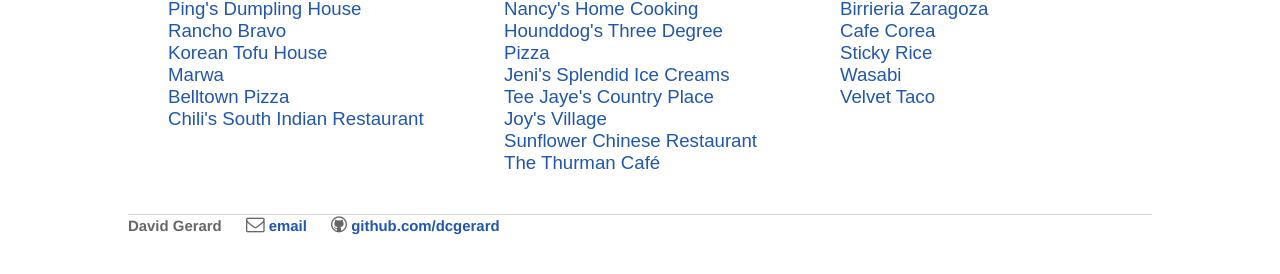
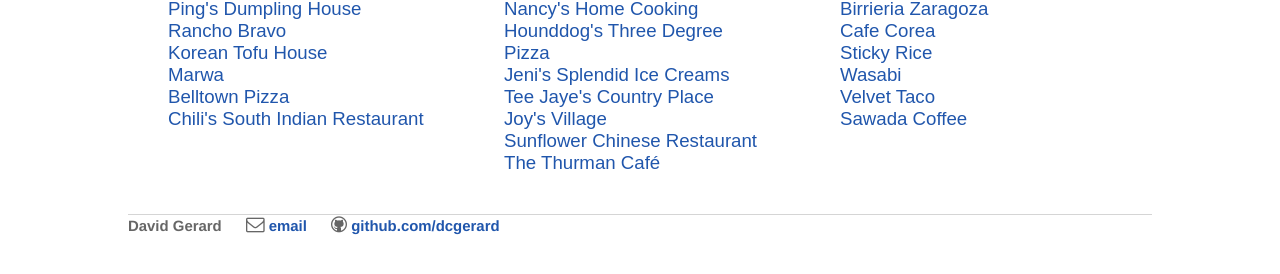
Before and after one commit to dcgerard/dcgerard.github.io, a Jekyll site: the page built from about/index.html, in a window 1280 px wide. Shown: the part 514-788 px from the top of the page. Built offline with Jekyll 4.4.1, drawn with Linux system fonts in a browser that asks for light colours.

Commit message:
added sawada coffee

```diff
--- a/about/index.html
+++ b/about/index.html
@@ -49,5 +49,8 @@ category: about
     <a href="https://www.yelp.com/biz/wasabi-chicago"> Wasabi </a>
     <br>
     <a href="https://www.yelp.com/biz/velvet-taco-chicago"> Velvet Taco </a>
+    <br>
+    <a href="https://www.yelp.com/biz/sawada-coffee-chicago"> Sawada Coffee </a>
+    <br>
   </div>
 </div>
```
